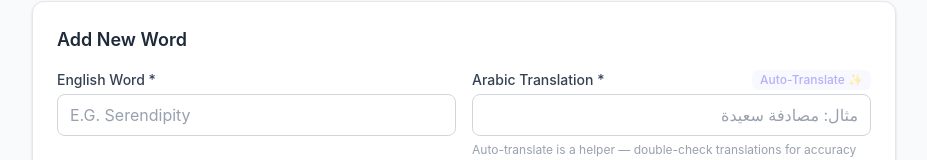
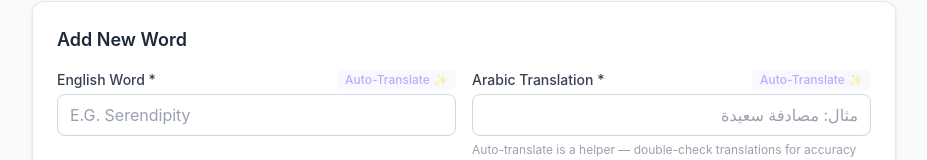
Before and after one commit to Selim513/vocab-tracker, a React (Vite) app: page / in a window 1280 px wide. Shown: the part 151-311 px from the top of the page, without its empty margins (176-1103 px from the left). Built offline with nearby package versions, Linux system fonts and the light colour scheme; no server answers; the database is empty.

Commit message:
Enhance auto-translate functionality in WordForm component to support bidirectional translation and improve user interface with a dedicated button for Arabic to English translation.

```diff
--- a/src/components/WordForm.jsx
+++ b/src/components/WordForm.jsx
@@ -20,13 +20,16 @@ export default function WordForm({ onAdd, existingWords }) {
   const [translating, setTranslating] = useState(false)
   const [fieldErrors, setFieldErrors] = useState({ english: '', arabic: '' })
 
-  const handleAutoTranslate = async () => {
-    const word = english.trim()
-    if (!word) return
+  const handleAutoTranslate = async (direction) => {
+    const isEnToAr = direction === 'en-ar'
+    const source = isEnToAr ? english.trim() : arabic.trim()
+    if (!source) return
+
+    const langpair = isEnToAr ? 'en|ar' : 'ar|en'
 
     setTranslating(true)
     try {
-      const res = await fetch(`https://api.mymemory.translated.net/get?q=${encodeURIComponent(word)}&langpair=en|ar&de=devahmedshaabanselem@gmail.com`)
+      const res = await fetch(`https://api.mymemory.translated.net/get?q=${encodeURIComponent(source)}&langpair=${langpair}&de=devahmedshaabanselem@gmail.com`)
       const data = await res.json()
 
       if (data?.quotaFinished || data?.responseData?.translatedText?.includes('MYMEMORY WARNING: YOU USED ALL AVAILABLE FREE TRANSLATIONS FOR TODAY')) {
@@ -36,8 +39,14 @@ export default function WordForm({ onAdd, existingWords }) {
 
       const translated = data?.responseData?.translatedText
       if (translated) {
-        setArabic(translated)
-        setFieldErrors(prev => ({ ...prev, arabic: '' }))
+        if (isEnToAr) {
+          setArabic(translated)
+          setFieldErrors(prev => ({ ...prev, arabic: '' }))
+        } else {
+          const capitalized = translated.charAt(0).toUpperCase() + translated.slice(1)
+          setEnglish(capitalized)
+          setFieldErrors(prev => ({ ...prev, english: '' }))
+        }
       }
     } catch {
       // silently fail — user can type manually
@@ -123,9 +132,29 @@ export default function WordForm({ onAdd, existingWords }) {
 
       <div className="grid grid-cols-1 sm:grid-cols-2 gap-4 mb-4">
         <div>
-          <label htmlFor="english" className="block text-sm font-medium text-gray-700 dark:text-gray-300 mb-1">
-            English Word *
-          </label>
+          <div className="flex items-center justify-between mb-1">
+            <label htmlFor="english" className="block text-sm font-medium text-gray-700 dark:text-gray-300">
+              English Word *
+            </label>
+            <button
+              type="button"
+              onClick={() => handleAutoTranslate('ar-en')}
+              disabled={!arabic.trim() || translating || submitting}
+              className="inline-flex items-center gap-1 text-xs font-medium px-2 py-0.5 rounded-md bg-indigo-50 dark:bg-indigo-900/30 text-indigo-600 dark:text-indigo-400 hover:bg-indigo-100 dark:hover:bg-indigo-900/50 transition cursor-pointer disabled:opacity-40 disabled:cursor-not-allowed"
+            >
+              {translating ? (
+                <>
+                  <svg className="w-3 h-3 animate-spin" viewBox="0 0 24 24" fill="none">
+                    <circle className="opacity-25" cx="12" cy="12" r="10" stroke="currentColor" strokeWidth="4" />
+                    <path className="opacity-75" fill="currentColor" d="M4 12a8 8 0 018-8v4a4 4 0 00-4 4H4z" />
+                  </svg>
+                  Translating...
+                </>
+              ) : (
+                <>Auto-Translate ✨</>
+              )}
+            </button>
+          </div>
           <input
             id="english"
             type="text"
@@ -151,7 +180,7 @@ export default function WordForm({ onAdd, existingWords }) {
             </label>
             <button
               type="button"
-              onClick={handleAutoTranslate}
+              onClick={() => handleAutoTranslate('en-ar')}
               disabled={!english.trim() || translating || submitting}
               className="inline-flex items-center gap-1 text-xs font-medium px-2 py-0.5 rounded-md bg-indigo-50 dark:bg-indigo-900/30 text-indigo-600 dark:text-indigo-400 hover:bg-indigo-100 dark:hover:bg-indigo-900/50 transition cursor-pointer disabled:opacity-40 disabled:cursor-not-allowed"
             >
```
